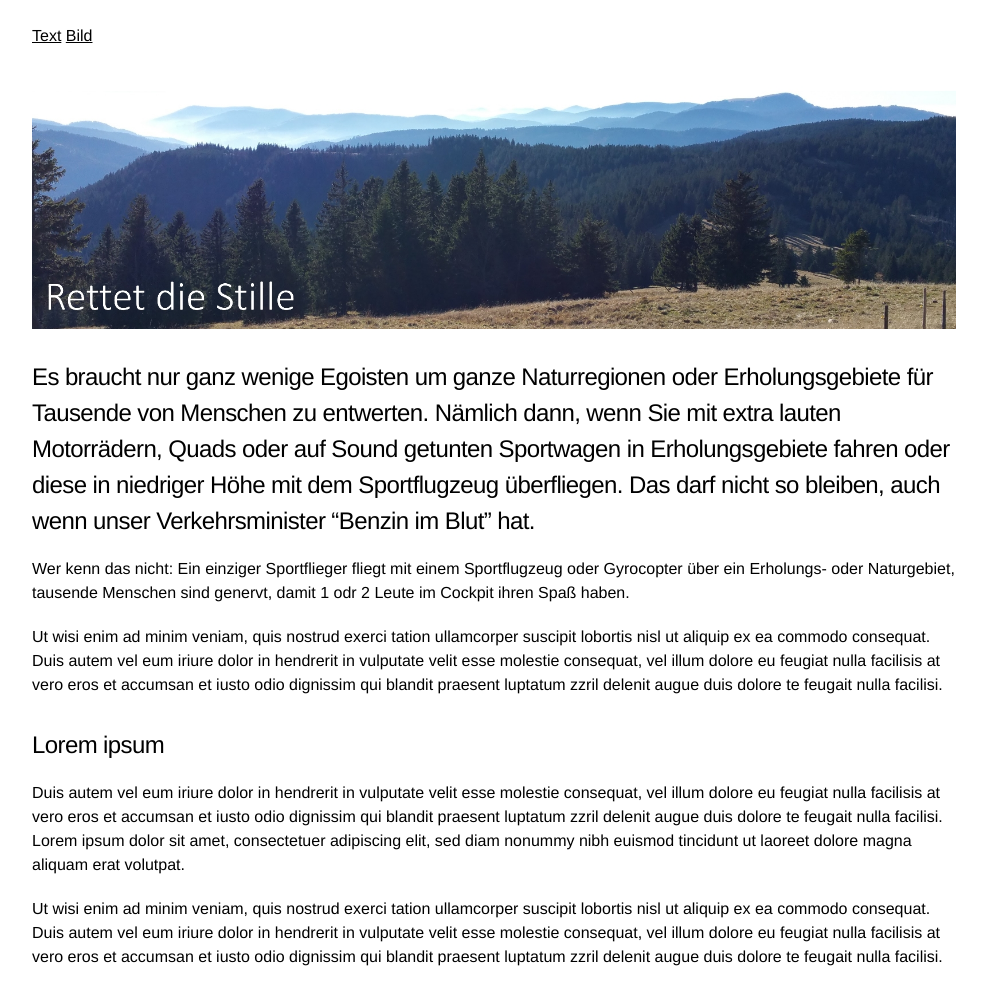
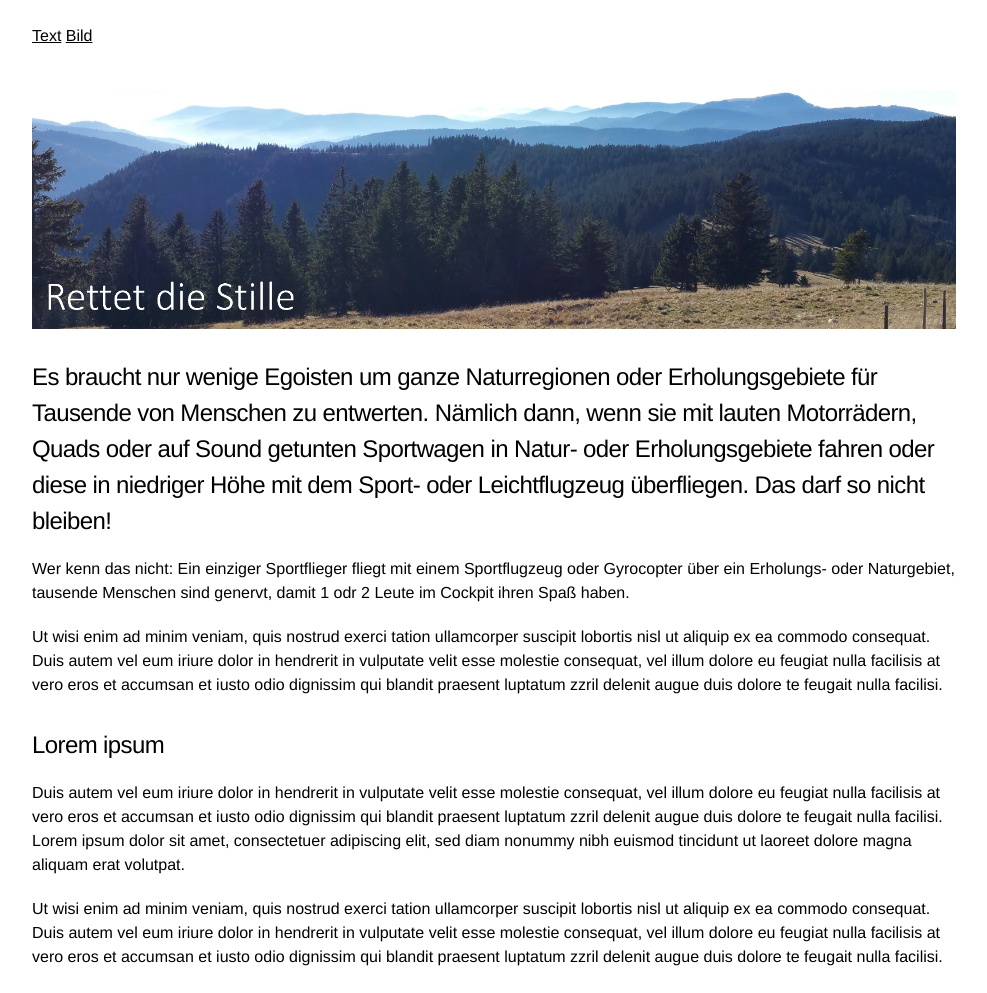
Before and after one commit to rettet-die-stille/rettet-die-stille.github.io, a Jekyll site: the page built from index.md, in a window 1280 px wide. Shown: the whole page, without its empty margins (146-1133 px from the left). Built offline with Jekyll 4.4.1, drawn with Linux system fonts in a browser that asks for light colours.

Commit message:
Update index.md

```diff
--- a/index.md
+++ b/index.md
@@ -3,7 +3,7 @@ layout: default
 ---
 ![Intro](assets/images/schwarzwald3.jpg)
 
-## Es braucht nur ganz wenige Egoisten um ganze Naturregionen oder Erholungsgebiete für Tausende von Menschen zu entwerten. Nämlich dann, wenn Sie mit extra lauten Motorrädern, Quads oder auf Sound getunten Sportwagen in Erholungsgebiete fahren oder diese in niedriger Höhe mit dem Sportflugzeug überfliegen. Das darf nicht so bleiben, auch wenn unser Verkehrsminister "Benzin im Blut" hat.
+## Es braucht nur wenige Egoisten um ganze Naturregionen oder Erholungsgebiete für Tausende von Menschen zu entwerten. Nämlich dann, wenn sie mit lauten Motorrädern, Quads oder auf Sound getunten Sportwagen in Natur- oder Erholungsgebiete fahren oder diese in niedriger Höhe mit dem Sport- oder Leichtflugzeug überfliegen. Das darf so nicht bleiben!
 
 Wer kenn das nicht: Ein einziger Sportflieger fliegt mit einem Sportflugzeug oder Gyrocopter über ein Erholungs- oder Naturgebiet, tausende Menschen sind genervt, damit 1 odr 2 Leute im Cockpit ihren Spaß haben.
 
```
